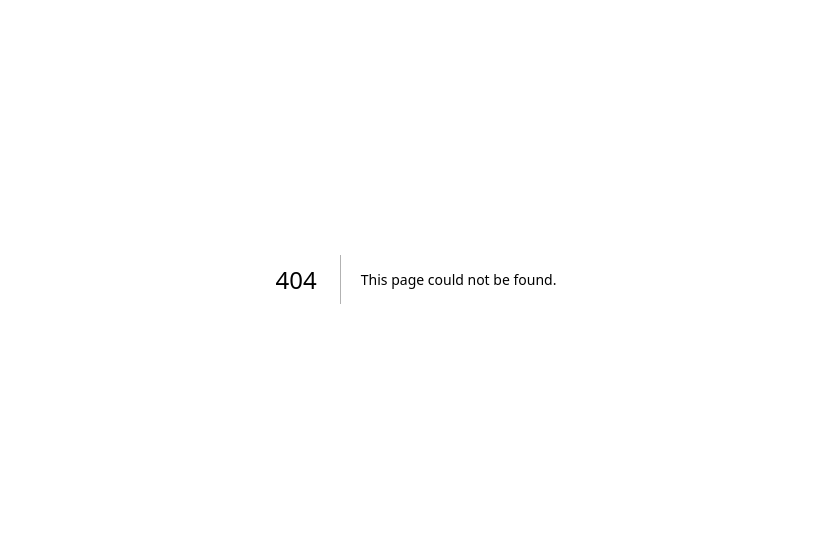
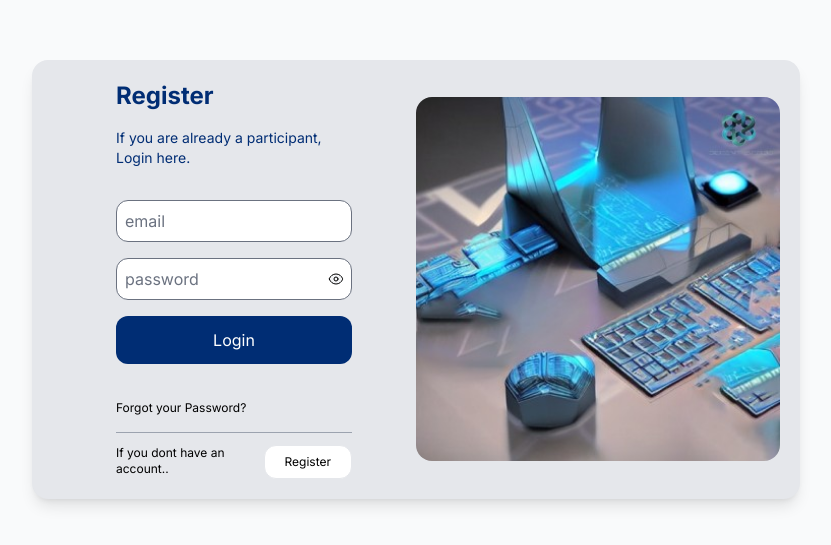
Before and after one commit to kaksv/decentracodev1.0.0, a Next.js app: page /register in a window 1280 px wide. Before the commit this address had no page. Shown: the part 121-666 px from the top of the page, without its empty margins (224-1055 px from the left). Built offline with nearby package versions, Linux system fonts and the light colour scheme; a web font is replaced by a local one.

Commit message:
register page design added

```diff
--- /dev/null
+++ b/app/register/page.tsx
@@ -0,0 +1,7 @@
+import RegisterForm  from '@/app/ui/register-form';
+
+export default function RegisterPage(){
+    return (
+        <RegisterForm />
+    );
+}
--- /dev/null
+++ b/app/ui/register-form.tsx
@@ -0,0 +1,52 @@
+import Image from 'next/image';
+import {EyeIcon} from '@heroicons/react/24/outline';
+
+export default function RegisterForm(){
+
+    return(
+        <main className='bg-gray-50 min-h-screen flex items-center justify-center'>
+            {/* Login Container that will hold both the form and the Image */}
+            <div className='bg-gray-200 flex rounded-2xl shadow-lg max-w-3xl p-5 items-center'>
+                {/* Form Section */}
+                <div className='md:w-1/2 px-16' >
+                    <h2 className='font-bold text-2xl text-[#002D74]'>Register</h2>
+                    <p className='text-sm mt-4 text-[#002D74]'>If you are already a participant, Login here.</p>
+                    <form action="" className='flex flex-col gap-4'>
+                        <input className='p-2 mt-8 rounded-xl' type='text' name='email' placeholder='email' />
+                        <div className='relative'>
+                        <input className='p-2 rounded-xl w-full'
+                            type='password' placeholder='password' />
+                            <EyeIcon className='h-4 w-4 absolute top-1/2 right-2 -translate-y-1/2 fill-gray-100' />
+                        </div>
+                        <button className='bg-[#002D74] rounded-xl text-white py-3 hover:scale-105 duration-300'>Login</button>
+                    </form>
+                    {/* <div className='mt-10 grid grid-cols-3 items-center text-gray-400'>
+                        <hr className='border-gray-500' />
+                        <p className='text-center text-sm'>OR</p>
+                        <hr className='border-gray-500' />
+                    </div>
+                    <button className="bg-white border py-2 w-full rounded-xl mt-5 flex justify-center items-center hover:scale-105 duration-300">
+                    <svg className='mr-3 text-sm' xmlns="http://www.w3.org/2000/svg" x="0px" y="0px" width="25px" height="25px" viewBox="0 0 48 48">
+                    <path fill="#FFC107" d="M43.611,20.083H42V20H24v8h11.303c-1.649,4.657-6.08,8-11.303,8c-6.627,0-12-5.373-12-12c0-6.627,5.373-12,12-12c3.059,0,5.842,1.154,7.961,3.039l5.657-5.657C34.046,6.053,29.268,4,24,4C12.955,4,4,12.955,4,24c0,11.045,8.955,20,20,20c11.045,0,20-8.955,20-20C44,22.659,43.862,21.35,43.611,20.083z"></path><path fill="#FF3D00" d="M6.306,14.691l6.571,4.819C14.655,15.108,18.961,12,24,12c3.059,0,5.842,1.154,7.961,3.039l5.657-5.657C34.046,6.053,29.268,4,24,4C16.318,4,9.656,8.337,6.306,14.691z"></path><path fill="#4CAF50" d="M24,44c5.166,0,9.86-1.977,13.409-5.192l-6.19-5.238C29.211,35.091,26.715,36,24,36c-5.202,0-9.619-3.317-11.283-7.946l-6.522,5.025C9.505,39.556,16.227,44,24,44z"></path><path fill="#1976D2" d="M43.611,20.083H42V20H24v8h11.303c-0.792,2.237-2.231,4.166-4.087,5.571c0.001-0.001,0.002-0.001,0.003-0.002l6.19,5.238C36.971,39.205,44,34,44,24C44,22.659,43.862,21.35,43.611,20.083z"></path>
+                    </svg>
+                        Login With Google
+                    </button> */}
+                    <div className='mt-5 text-xs border-b border-gray-400 py-4 items-center'><a href="">Forgot your Password?</a></div>
+                    <div className='mt-3 text-xs flex justify-between'>
+                        <p>If you dont have an account..</p>
+                        <button className='py-2 px-5 bg-white border rounded-xl hover:scale-110 duration-300'>Register</button>
+                    </div>
+                </div>
+                {/* Image Section */}
+                <div className='md:block hidden w-1/2'>
+                    <Image className='  rounded-2xl'
+                        src="/loginimagereduced.jpg"
+                        alt='Logn/Register here.'
+                        width={1000}
+                        height={100}
+                        />
+                </div>
+            </div>
+        </main>
+    );
+}
```
Also changed, not shown: public/loginimagereduced.jpg (added).
